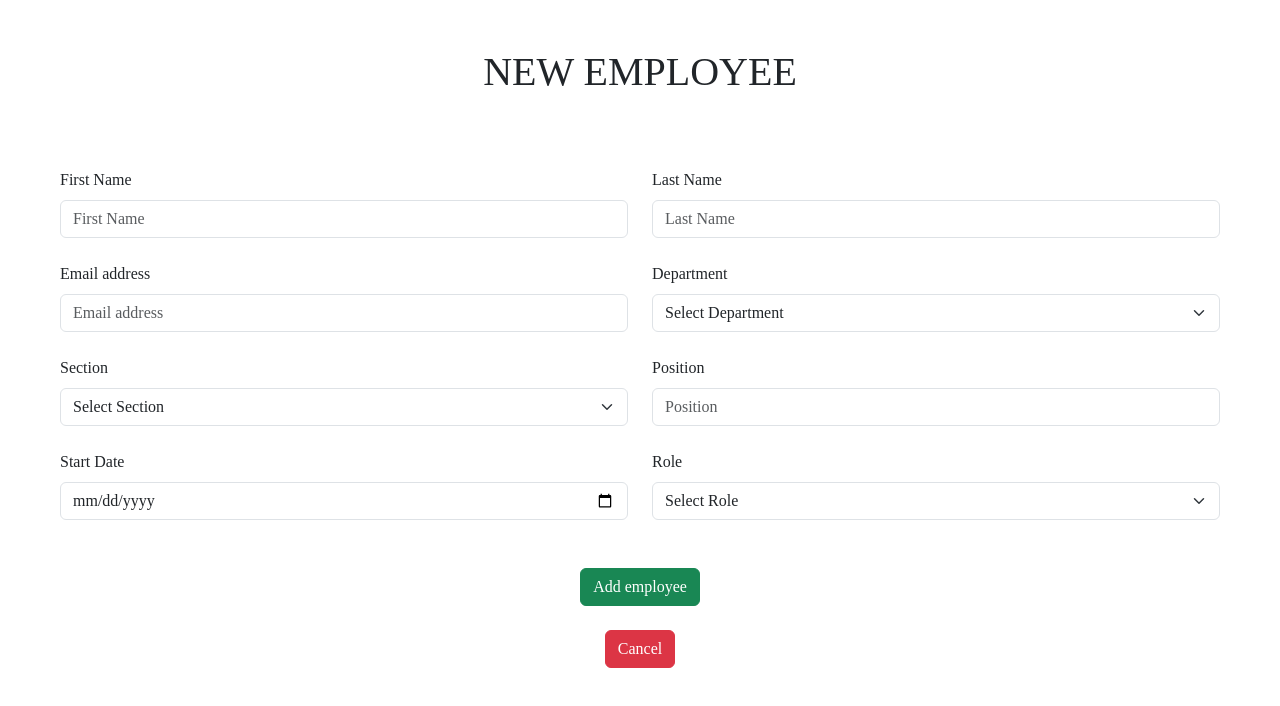
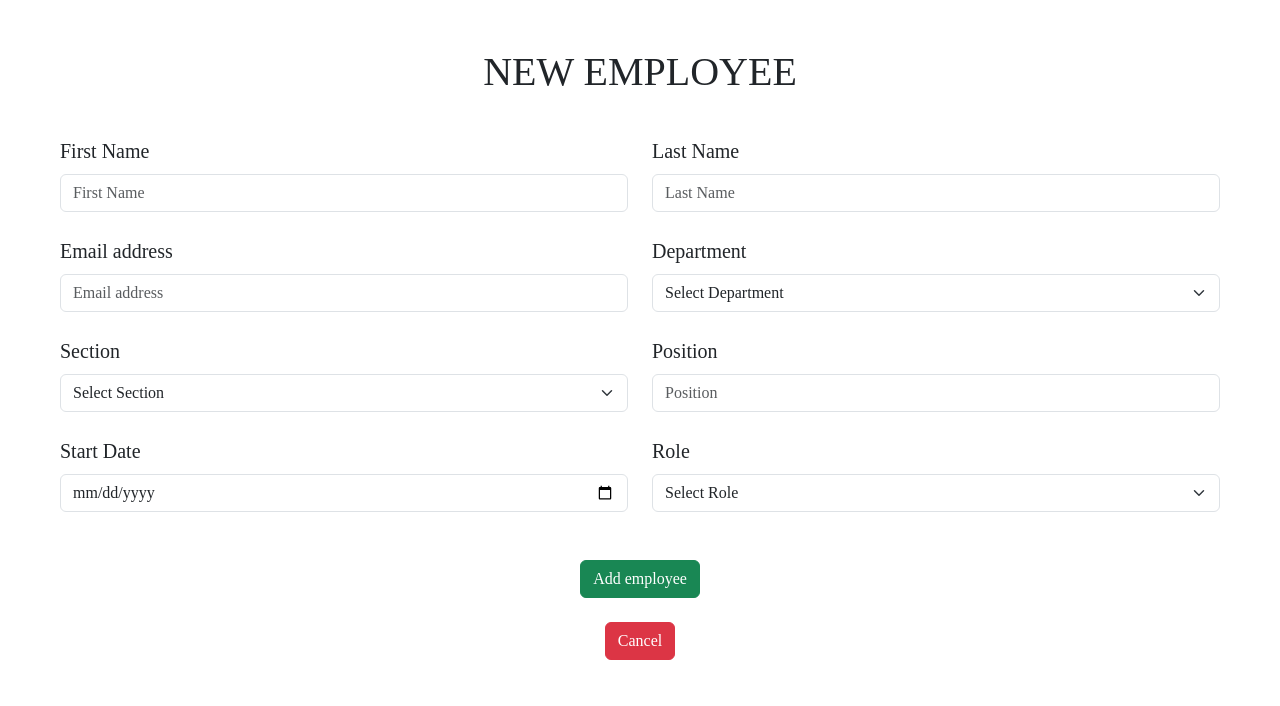
Before and after one commit to NdunguSam01/lms-mobikey, a React (Create React App) app: page /new-employee in a window 1280 px wide. Shown: the top 706 px of the page. Built offline with nearby package versions, Linux system fonts and the light colour scheme.

Commit message:
Done styling the New Employee form

```diff
--- a/src/components/New Employee.js
+++ b/src/components/New Employee.js
@@ -5,22 +5,22 @@ const NewEmployee = () =>
     return (
         <>
             <h1 className="text-center text-uppercase mt-5">New Employee</h1>
-            <form action="" className="row g-4 m-5">
+            <form action="" className="row g-4 mt-3 mx-5">
                 <div className="col-md-6">
-                    <label htmlFor="firstName" className="form-label">First Name</label>
-                    <input type="text"id="firstName" className="form-control" placeholder="First Name" required/>
+                    <label htmlFor="firstName" className="form-label fs-5">First Name</label>
+                    <input type="text"id="firstName" className="form-control fs-6" placeholder="First Name" required/>
                 </div>
                 <div className="col-md-6">
-                    <label htmlFor="lastName" className="form-label">Last Name</label>
-                    <input type="text" id="lastName" className="form-control" placeholder="Last Name"  required/>
+                    <label htmlFor="lastName" className="form-label fs-5">Last Name</label>
+                    <input type="text" id="lastName" className="form-control fs-6" placeholder="Last Name"  required/>
                 </div>
                 <div className="col-md-6">
-                    <label htmlFor="email" className="form-label">Email address</label>
-                    <input type="email" id="email" className="form-control" placeholder="Email address" required/>
+                    <label htmlFor="email" className="form-label fs-5">Email address</label>
+                    <input type="email" id="email" className="form-control fs-6" placeholder="Email address" required/>
                 </div>
                 <div className="col-md-6">
-                    <label htmlFor="department" className="form-label">Department</label>
-                    <select id="department" className="form-select" required>
+                    <label htmlFor="department" className="form-label fs-5">Department</label>
+                    <select id="department" className="form-select fs-6" required>
                         <option value="">Select Department</option>
                         <option value="Finance">Finance</option>
                         <option value="Logistics">Logistics</option>
@@ -32,8 +32,8 @@ const NewEmployee = () =>
                     </select>
                 </div>
                 <div className="col-md-6">
-                    <label htmlFor="section" className="form-label">Section</label>
-                    <select id="section" className="form-select">
+                    <label htmlFor="section" className="form-label fs-5">Section</label>
+                    <select id="section" className="form-select fs-6">
                         <option value="">Select Section</option>
                         <option value="Mobikey">Mobikey</option>
                         <option value="JAP/OOTB">JAP Assembler</option>
@@ -41,16 +41,16 @@ const NewEmployee = () =>
                     </select>
                 </div>
                 <div className="col-md-6">
-                    <label htmlFor="position" className="form-label">Position</label>
-                    <input type="text" id="position" className="form-control" placeholder="Position" required/>
+                    <label htmlFor="position" className="form-label fs-5">Position</label>
+                    <input type="text" id="position" className="form-control fs-6" placeholder="Position" required/>
                 </div>
                 <div className="col-md-6">
-                    <label htmlFor="startDate" className="form-label">Start Date</label>
-                    <input type="date" id="startDate" className="form-control" />
+                    <label htmlFor="startDate" className="form-label fs-5">Start Date</label>
+                    <input type="date" id="startDate" className="form-control fs-6" />
                 </div>
                 <div className="col-md-6">
-                    <label htmlFor="role" className="form-label">Role</label>
-                    <select id="role" className="form-select">
+                    <label htmlFor="role" className="form-label fs-5">Role</label>
+                    <select id="role" className="form-select fs-6">
                         <option value="">Select Role</option>
                         <option value="User">User</option>
                         <option value="HOD">Head of Department</option>
```
